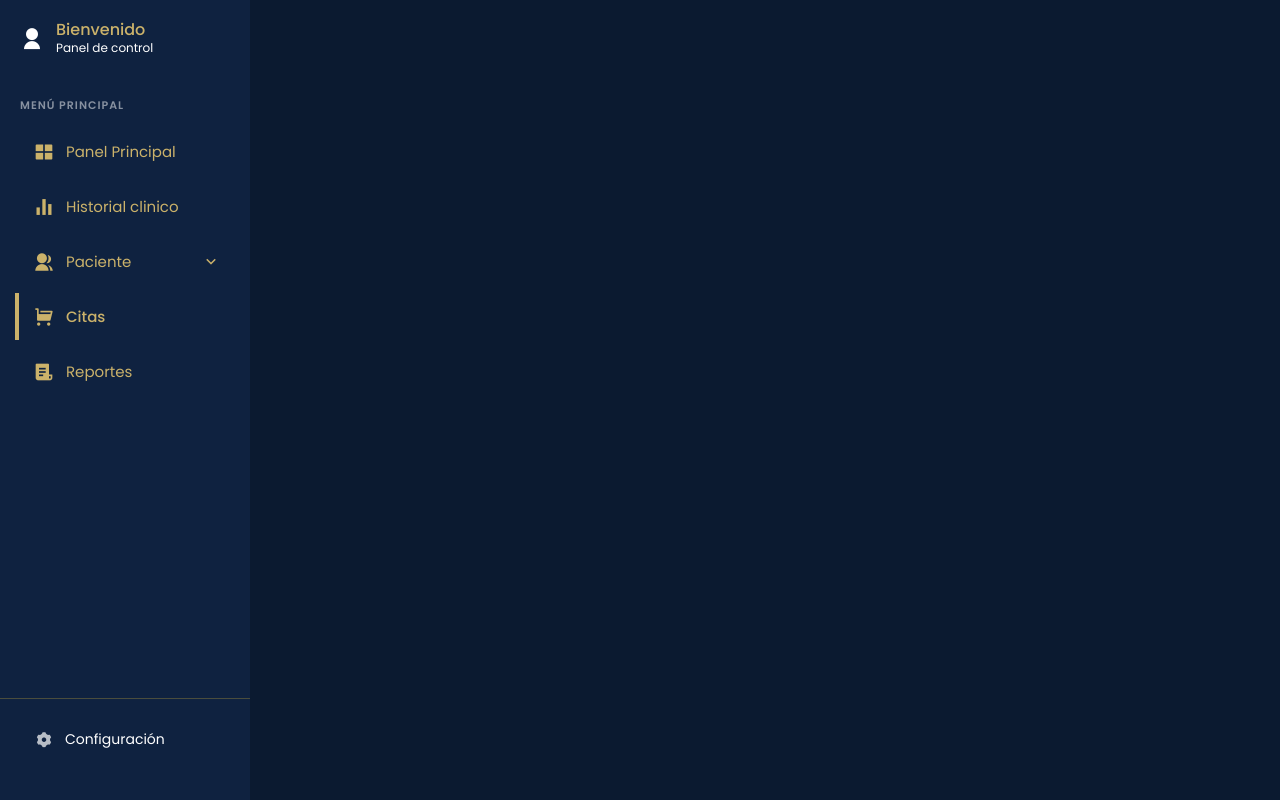
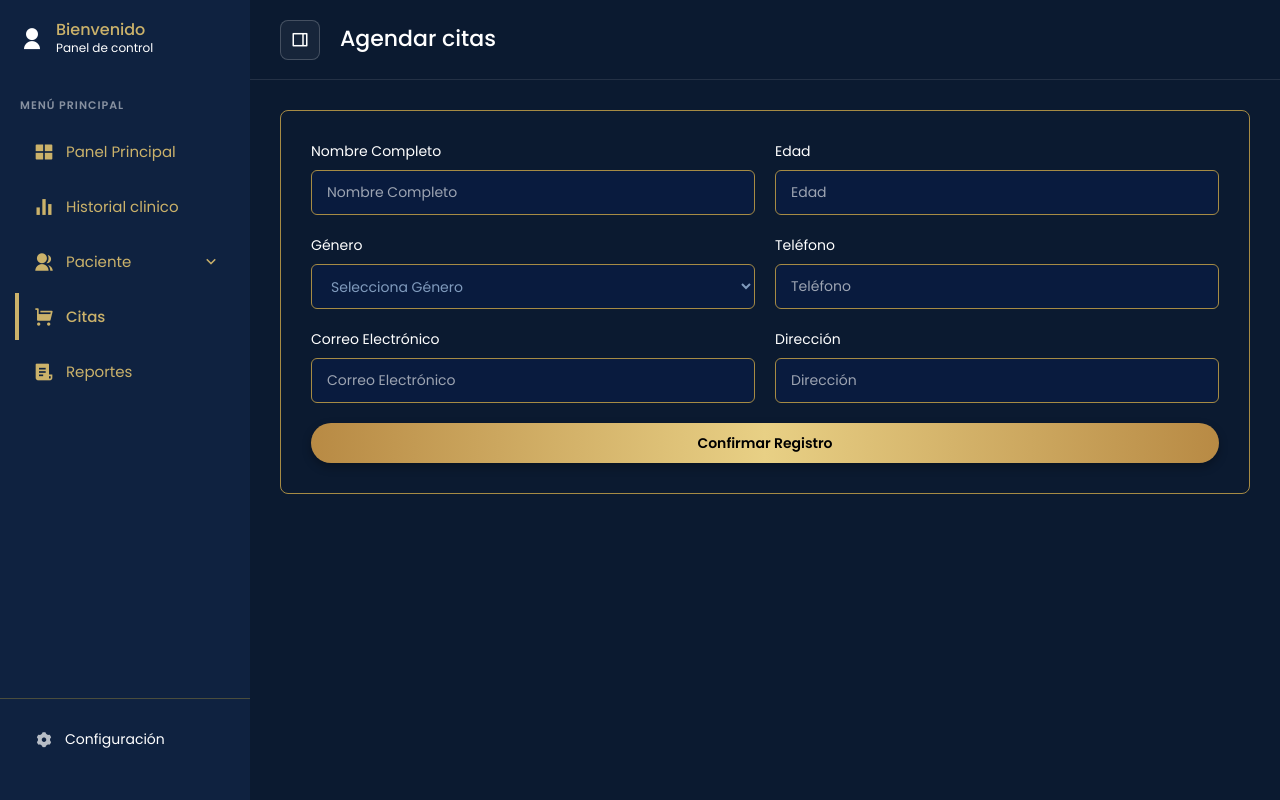
Before and after one commit to derekJuarez/History-clinc-web, a website: page Frontend/Alumno/citas.html in a window 1280 px wide. Drawn offline with nearby package versions, Linux system fonts and the light colour scheme.

Commit message:
cabios en citas

```diff
--- a/Frontend/Alumno/citas.html
+++ b/Frontend/Alumno/citas.html
@@ -11,6 +11,53 @@
 <body>
     <!-- Sidebar Dinámico -->
     <div id="sidebar-container" data-menu="alumno"></div>
+        <main class="main-content">
+        <!-- Top Header -->
+        <header class="top-header">
+            <button class="toggle-btn">
+                <i class="ri-layout-right-line"></i>
+            </button>
+            <div class="header-title">
+                <h1>Agendar citas</h1>
+            </div>
+        </header>
+                <!-- Content Area -->
+        <section class="content-area">
+            <div class="glass-form-container">
+                <form id="FormCitas">
+                    <div class="input-box">
+                        <label for="nombre">Nombre Completo</label>
+                        <input type="text" id="nombre" placeholder="Nombre Completo" required />
+                    </div>
+                    <div class="input-box">
+                        <label for="edad">Edad</label>
+                        <input type="number" id="edad" placeholder="Edad" required />
+                    </div>
+                    <div class="input-box">
+                        <label for="genero">Género</label>
+                        <select id="genero" required>
+                            <option value="">Selecciona Género</option>
+                            <option value="masculino">Masculino</option>
+                            <option value="femenino">Femenino</option>
+                        </select>
+                    </div>
+                    <div class="input-box">
+                        <label for="telefono">Teléfono</label>
+                        <input type="tel" id="telefono" placeholder="Teléfono" required />
+                    </div>
+                    <div class="input-box">
+                        <label for="email">Correo Electrónico</label>
+                        <input type="email" id="email" placeholder="Correo Electrónico" required />
+                    </div>
+                    <div class="input-box">
+                        <label for="direccion">Dirección</label>
+                        <input type="text" id="direccion" placeholder="Dirección" required />
+                    </div>
+                    <button id="submitRegistro" type="submit" class="btn-submit">Confirmar Registro</button>
+                </form>
+            </div>
+        </section>
+    </main>
     <script src="../script_menu.js"></script>
 </body>
 </html>
```
